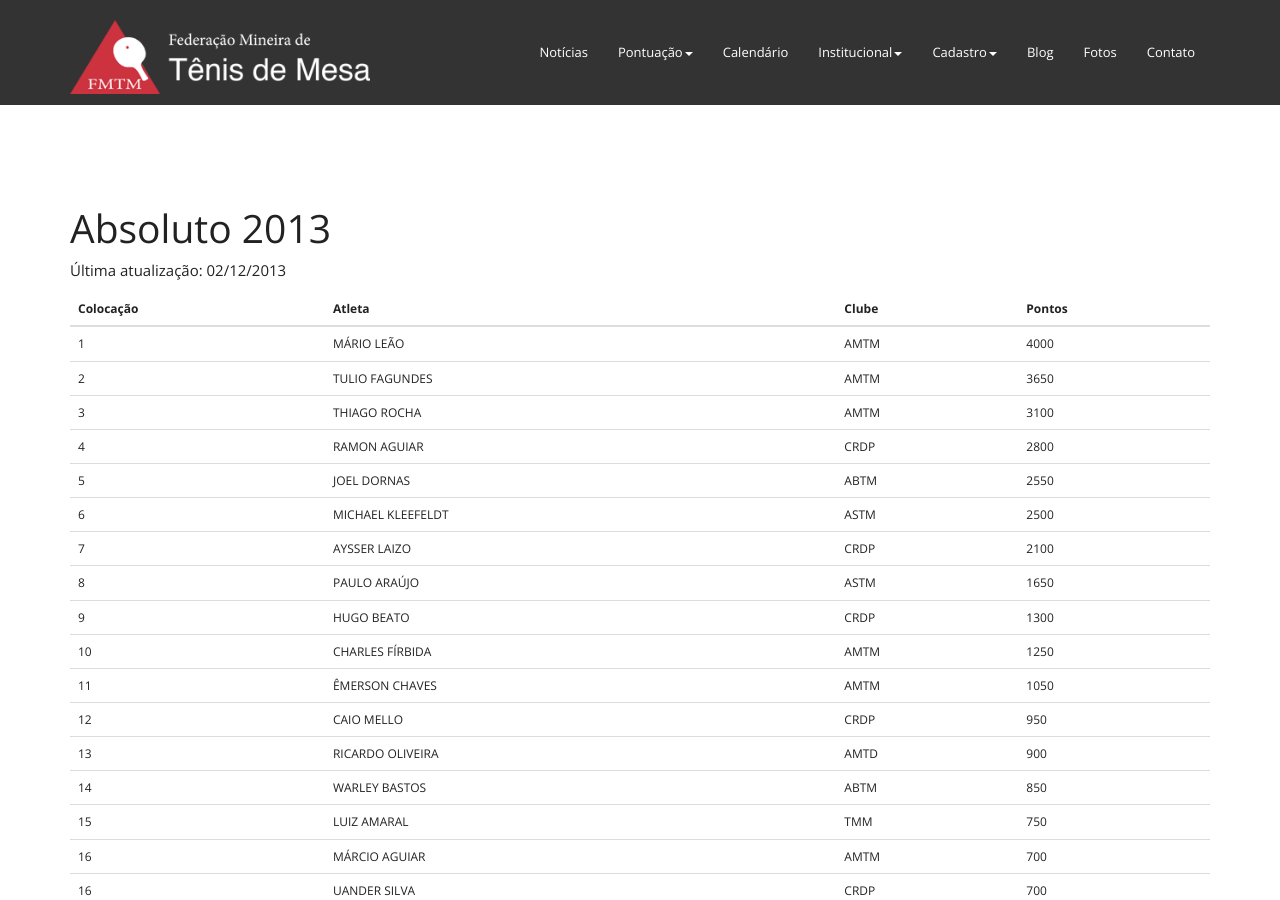
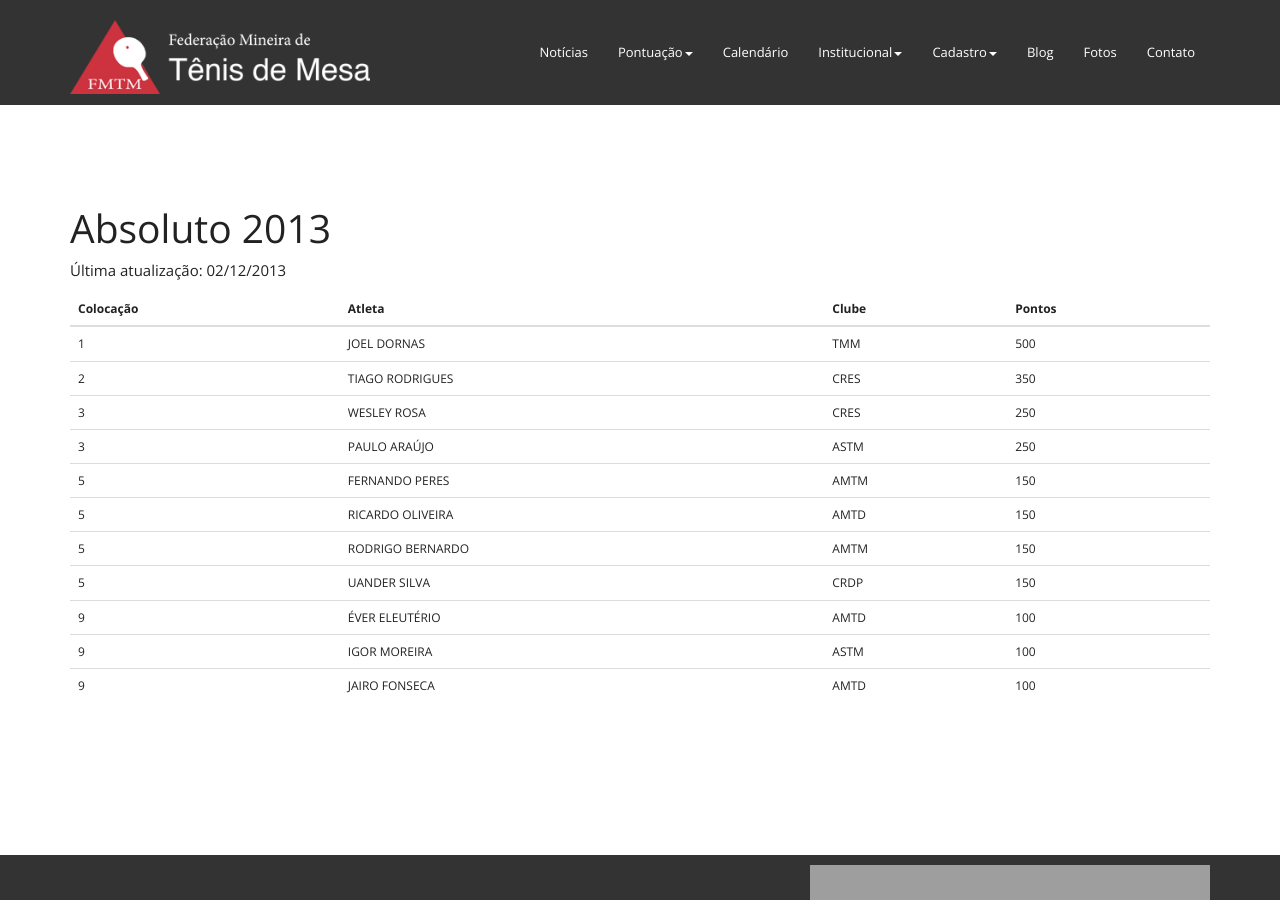
Before and after one commit to thiagokimo/fmtm, a Jekyll site: the page built from absoluto.html, in a window 1280 px wide and 900 px high. Built offline with Jekyll 4.4.1, drawn with Linux system fonts in a browser that asks for light colours; Markdown is read by kramdown in place of the engine named in the settings; some of the changed text lies outside the part shown.

Commit message:
Updating absoluto

```diff
--- a/_includes/site/absoluto.html
+++ b/_includes/site/absoluto.html
@@ -1,53 +1,11 @@
-<tr><td>1</td><td>MÁRIO LEÃO</td><td>AMTM</td><td>4000</td></tr>
-<tr><td>2</td><td>TULIO FAGUNDES</td><td>AMTM</td><td>3650</td></tr>
-<tr><td>3</td><td>THIAGO ROCHA</td><td>AMTM</td><td>3100</td></tr>
-<tr><td>4</td><td>RAMON AGUIAR</td><td>CRDP</td><td>2800</td></tr>
-<tr><td>5</td><td>JOEL DORNAS</td><td>ABTM</td><td>2550</td></tr>
-<tr><td>6</td><td>MICHAEL KLEEFELDT</td><td>ASTM</td><td>2500</td></tr>
-<tr><td>7</td><td>AYSSER LAIZO</td><td>CRDP</td><td>2100</td></tr>
-<tr><td>8</td><td>PAULO ARAÚJO</td><td>ASTM</td><td>1650</td></tr>
-<tr><td>9</td><td>HUGO BEATO</td><td>CRDP</td><td>1300</td></tr>
-<tr><td>10</td><td>CHARLES FÍRBIDA</td><td>AMTM</td><td>1250</td></tr>
-<tr><td>11</td><td>ÊMERSON CHAVES</td><td>AMTM</td><td>1050</td></tr>
-<tr><td>12</td><td>CAIO MELLO</td><td>CRDP</td><td>950</td></tr>
-<tr><td>13</td><td>RICARDO OLIVEIRA</td><td>AMTD</td><td>900</td></tr>
-<tr><td>14</td><td>WARLEY BASTOS</td><td>ABTM</td><td>850</td></tr>
-<tr><td>15</td><td>LUIZ AMARAL</td><td>TMM</td><td>750</td></tr>
-<tr><td>16</td><td>MÁRCIO AGUIAR</td><td>AMTM</td><td>700</td></tr>
-<tr><td>16</td><td>UANDER SILVA</td><td>CRDP</td><td>700</td></tr>
-<tr><td>18</td><td>ANTÔNIO MOREIRA</td><td>AMTM</td><td>650</td></tr>
-<tr><td>19</td><td>CARLOS RENATO</td><td>AMTM</td><td>550</td></tr>
-<tr><td>19</td><td>FERNANDO PERES</td><td>AMTM</td><td>550</td></tr>
-<tr><td>21</td><td>JÚLIO FONSECA</td><td>AMTD</td><td>500</td></tr>
-<tr><td>22</td><td>LUIZ SILVA</td><td>AUTM</td><td>450</td></tr>
-<tr><td>23</td><td>GUSTAVO EDUARDS</td><td>AMTM</td><td>400</td></tr>
-<tr><td>24</td><td>ANDERSON BARBOSA</td><td>ASTM</td><td>250</td></tr>
-<tr><td>24</td><td>EVÂNIO MARIANO</td><td>APARU</td><td>250</td></tr>
-<tr><td>24</td><td>VICTOR SERAFIM</td><td>APARU</td><td>250</td></tr>
-<tr><td>24</td><td>HÉLIO NAKAMURA</td><td>APARU</td><td>250</td></tr>
-<tr><td>24</td><td>RODRIGO BERNARDO</td><td>AMTM</td><td>250</td></tr>
-<tr><td>24</td><td>GIÁCOMO BOMBONATO</td><td>APARU</td><td>250</td></tr>
-<tr><td>24</td><td>MARCO FERNANDES</td><td>APARU</td><td>250</td></tr>
-<tr><td>24</td><td>GUSTAVO REIS</td><td>ACTM</td><td>250</td></tr>
-<tr><td>32</td><td>GUILHERME OLIVEIRA</td><td>APARU</td><td>200</td></tr>
-<tr><td>32</td><td>AUGUSTO NAGAMINE</td><td>APARU</td><td>200</td></tr>
-<tr><td>32</td><td>LEANDRO BELCHIOR</td><td>CRDP</td><td>200</td></tr>
-<tr><td>32</td><td>YASMIN MARTINS</td><td>APARU</td><td>200</td></tr>
-<tr><td>36</td><td>ELCIDIR LEITE</td><td>AMTD</td><td>150</td></tr>
-<tr><td>36</td><td>GUSTAVO BICALHO</td><td>AMTM</td><td>150</td></tr>
-<tr><td>36</td><td>IGOR REIS</td><td>ASTM</td><td>150</td></tr>
-<tr><td>36</td><td>DANIEL COSTA</td><td>ABTM</td><td>150</td></tr>
-<tr><td>36</td><td>JOSÉ MIZIARA</td><td>AUTM</td><td>150</td></tr>
-<tr><td>41</td><td>ALEXANDRE FARIA</td><td>TMM</td><td>100</td></tr>
-<tr><td>41</td><td>FERNANDO SUGA</td><td>TMM</td><td>100</td></tr>
-<tr><td>41</td><td>ANDERSON EDUALTI</td><td>AMTM</td><td>100</td></tr>
-<tr><td>41</td><td>ENES BARBOSA</td><td>ACTM</td><td>100</td></tr>
-<tr><td>41</td><td>GUSTAVO SILVA</td><td>APARU</td><td>100</td></tr>
-<tr><td>41</td><td>RUBENS PENHA</td><td>APARU</td><td>100</td></tr>
-<tr><td>41</td><td>VALDIR ANDRADE</td><td>APARU</td><td>100</td></tr>
-<tr><td>41</td><td>CARLOS YOSHIO</td><td>AUTM</td><td>100</td></tr>
-<tr><td>41</td><td>CÁSSIO SADDI</td><td>AMTM</td><td>100</td></tr>
-<tr><td>41</td><td>MARIANE MURAOKA</td><td>APARU</td><td>100</td></tr>
-<tr><td>41</td><td>TIAGO RODRIGUES</td><td>APARU</td><td>100</td></tr>
-<tr><td>41</td><td>WASHINGTON OLIVEIRA</td><td>AUTM</td><td>100</td></tr>
-<tr><td>41</td><td>WASHINGTON COUTO</td><td>AMTM</td><td>100</td></tr>
+<tr><td>1</td><td>JOEL DORNAS</td><td>TMM</td><td>500</td></tr>
+<tr><td>2</td><td>TIAGO RODRIGUES</td><td>CRES</td><td>350</td></tr>
+<tr><td>3</td><td>WESLEY ROSA</td><td>CRES</td><td>250</td></tr>
+<tr><td>3</td><td>PAULO ARAÚJO</td><td>ASTM</td><td>250</td></tr>
+<tr><td>5</td><td>FERNANDO PERES</td><td>AMTM</td><td>150</td></tr>
+<tr><td>5</td><td>RICARDO OLIVEIRA</td><td>AMTD</td><td>150</td></tr>
+<tr><td>5</td><td>RODRIGO BERNARDO</td><td>AMTM</td><td>150</td></tr>
+<tr><td>5</td><td>UANDER SILVA</td><td>CRDP</td><td>150</td></tr>
+<tr><td>9</td><td>ÉVER ELEUTÉRIO</td><td>AMTD</td><td>100</td></tr>
+<tr><td>9</td><td>IGOR MOREIRA</td><td>ASTM</td><td>100</td></tr>
+<tr><td>9</td><td>JAIRO FONSECA</td><td>AMTD</td><td>100</td></tr>
```
